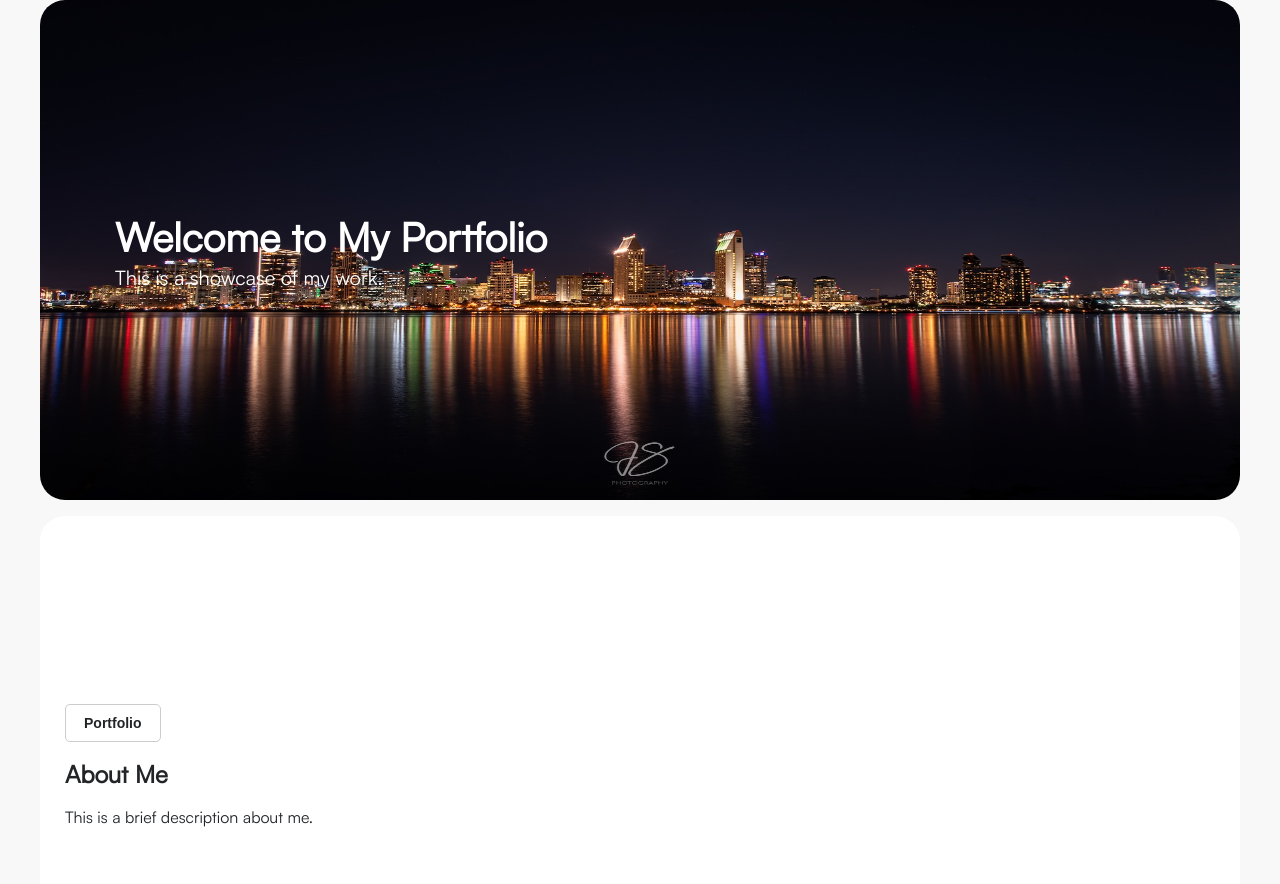
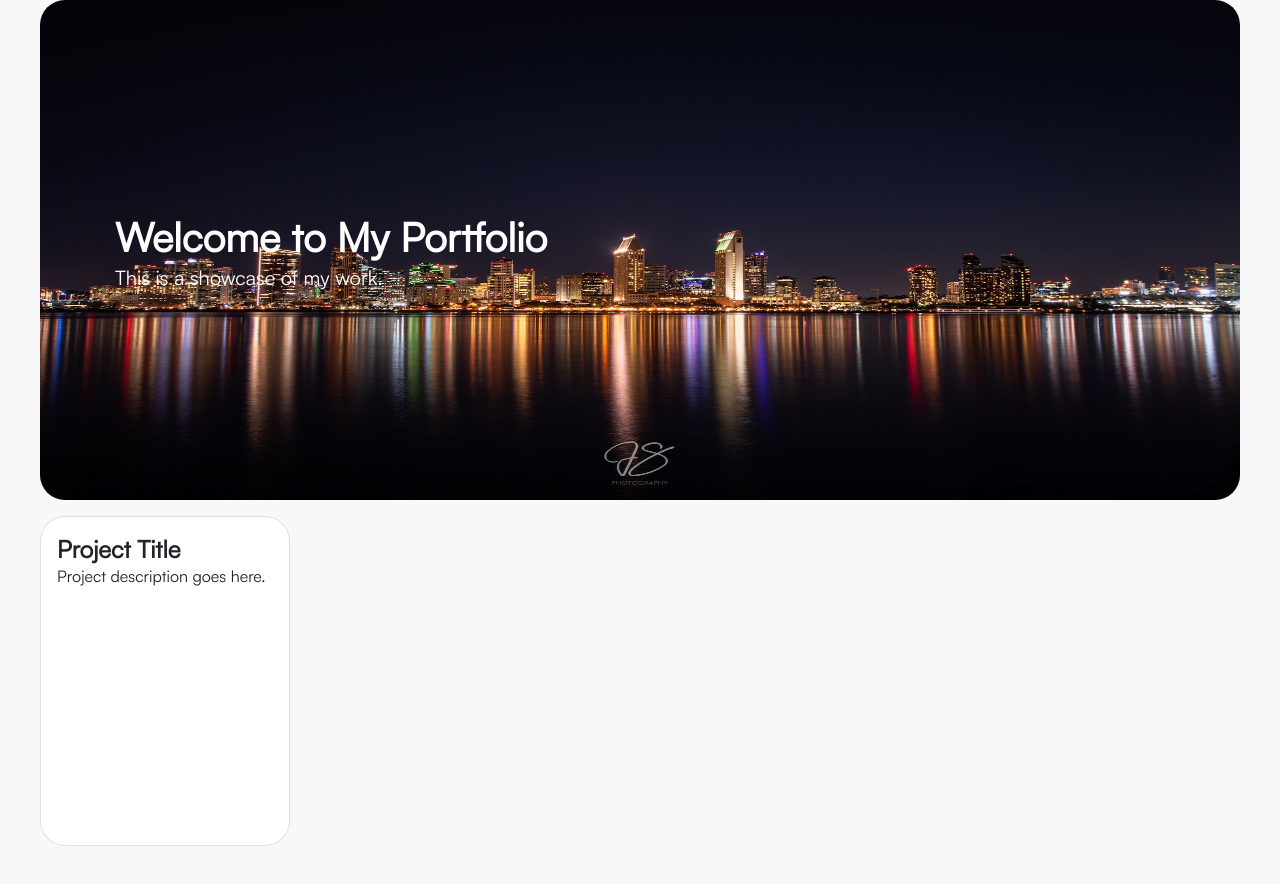
Before and after one commit to standen1/portfolio2.0-frontend, a Next.js app: page / in a window 1280 px wide. Shown: the top 884 px of the page. After the commit the page ends 846 px from the top, so only its background shows below. Built offline with nearby package versions, Linux system fonts and the light colour scheme.

Commit message:
Card component done.

```diff
--- /dev/null
+++ b/src/components/Card/Card.module.css
@@ -0,0 +1,18 @@
+.Card {
+    display: block;
+    background-color: white;
+    width: 100%;
+}
+
+.Card:hover {
+    box-shadow: 0 4px 8px rgba(0, 0, 0, 0.1);
+}
+
+@media screen and (min-width: 500px) {
+    .Card {
+        border: 1px solid var(--lightest-grey);
+        border-radius: var(--border-radius);
+        width: 250px;
+        height: 330px;
+    }
+}
--- /dev/null
+++ b/src/components/Card/Card.tsx
@@ -0,0 +1,9 @@
+import React from "react";
+import { CardProps } from "./CardProps";
+import styles from "./Card.module.css";
+
+const Card: React.FC<CardProps> = ({ children }) => {
+    return <div className={styles.Card}>{children}</div>;
+};
+
+export default Card;
--- /dev/null
+++ b/src/components/Card/CardProps.ts
@@ -0,0 +1,5 @@
+import React from "react";
+
+export interface CardProps {
+    children: React.ReactNode;
+}
--- a/src/pages/index.tsx
+++ b/src/pages/index.tsx
@@ -1,7 +1,6 @@
 import Head from "next/head";
-import ContentContainer from "@/components/ContentContainer/ContentContainer";
 import Hero from "@/components/Hero/Hero";
-import Button from "@/components/Button/Button";
+import Card from "@/components/Card/Card";
 
 export default function Home() {
   return (
@@ -24,16 +23,13 @@ export default function Home() {
               height: 600
             }
           }} />
-          <section style={{ paddingTop: "16px" }}>
-
-            <ContentContainer>
-
-              <div style={{ display: "flex", flexDirection: "column", gap: "16px", justifyContent: "center", alignItems: "flex-start", width: "100%", height: "500px", padding: "25px"}}>
-                <Button>Portfolio</Button>
-                <h2>About Me</h2>
-                <p>This is a brief description about me.</p>
+          <section style={{ paddingTop: "16px", maxWidth: "1200px", margin: "0 auto" }}>
+            <Card>
+              <div style={{ padding: "16px" }}>
+                <h2>Project Title</h2>
+                <p>Project description goes here.</p>
               </div>
-            </ContentContainer>
+            </Card>
           </section>
         </main>
       </div>
--- a/src/styles/globals.css
+++ b/src/styles/globals.css
@@ -5,6 +5,7 @@
   --dark-grey: #929292;
   --light-grey: #cccccc;
   --border-radius: 25px;
+  --lightest-grey: rgba(204, 204, 204, 0.6);
 }
 
 
```
